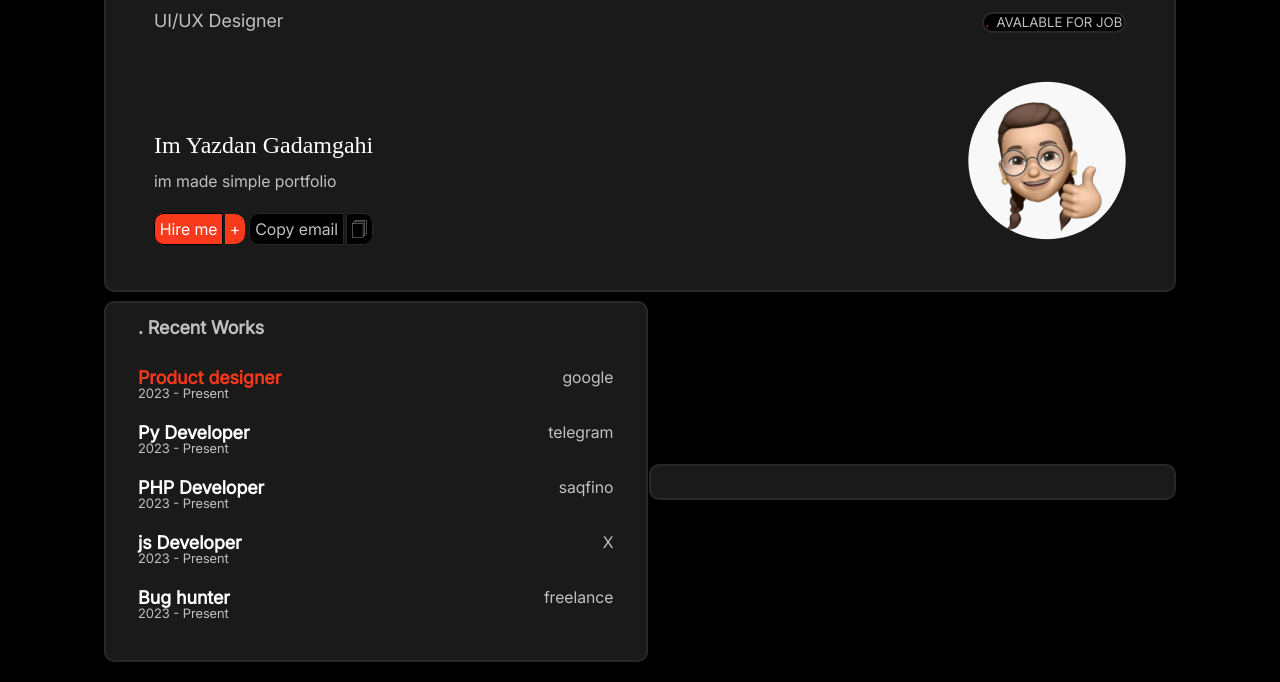
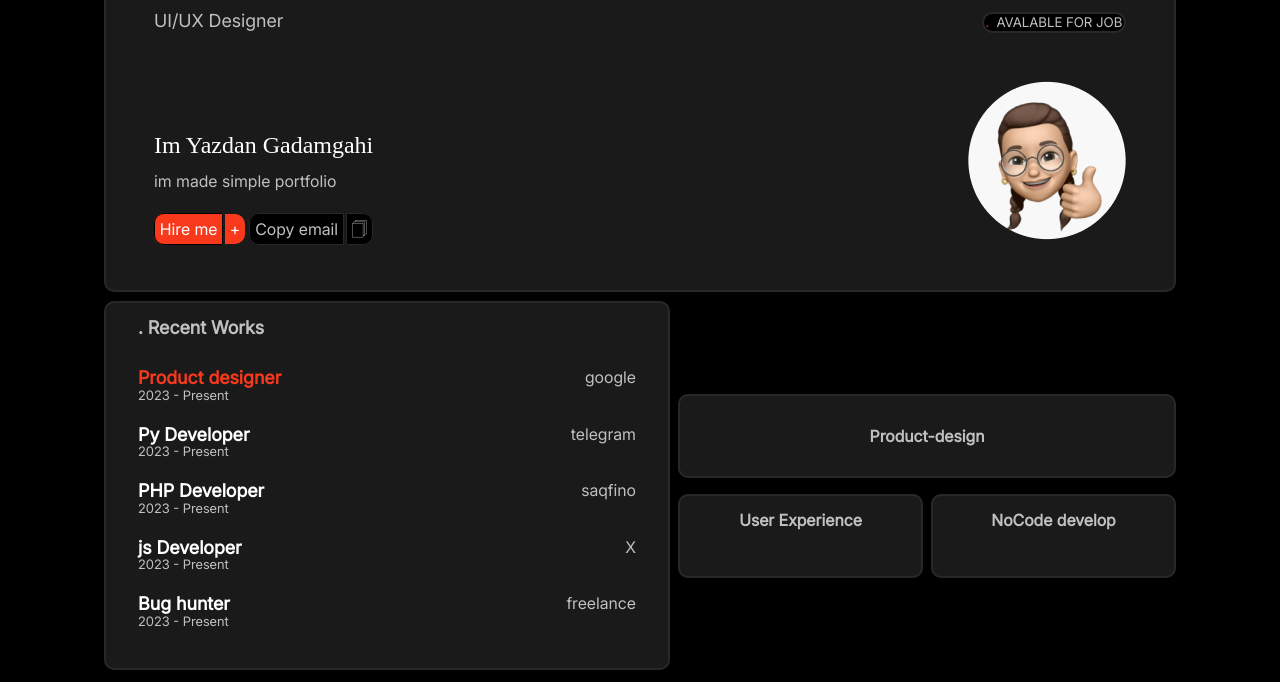
Before and after one commit to yazdanghadamgahi/portfolio, a plain HTML site: page index.html in a window 1280 px wide. Shown: the part 118-800 px from the top of the page. Drawn offline with Linux system fonts and the light colour scheme; a web font is replaced by a local one.

Commit message:
body btm right done

```diff
--- a/index.html
+++ b/index.html
@@ -36,7 +36,7 @@
                     <a class="Copy-email margin-top-1rem">Copy email</a><a class="🗍 margin-top-1rem">🗍</a>
                 </div>
                 <div class="top-main_wrapper_right">
-                    <img src="./images/png/Ellipse 61.png" alt="icon">
+                    <img src="./images/png/Ellipse 61.png" alt="icon" class="main-icon">
                 </div>
             </div>
         </div>
@@ -92,7 +92,15 @@
                         </div>
                     </div>
             </div>
-            <div class="body-btm_right"></div>
+            <div class="body-btm_right">
+                <div class="Product-design">
+                    <h1 class="Product-design_txt">Product-design</h1>
+                </div>
+                <div class="user-develop">
+                    <div class="user-exprience">User Experience</div>
+                    <div class="nocode-develop">NoCode develop</div>
+                </div>
+            </div>
         </div>
     </div>
 </body>
--- a/styles/app.css
+++ b/styles/app.css
@@ -155,7 +155,7 @@ header{
 /*body btm*/
 .body-btm{
     display: flex;
-    margin-top: 0.5rem;
+    margin-top: .5rem;
     margin-left: 6.5rem;
     margin-right: 6.5rem;
 }
@@ -165,7 +165,7 @@ header{
     flex-direction: row;
     align-items:center;
     width: 100%;
-    gap: 1px;
+    gap: .5rem;
 
 }
 .body-btm_left{
@@ -180,13 +180,6 @@ header{
 
 }
 .body-btm_right{
-
-    border: 0.125rem solid var(--radius);
-    border-radius: 10px;
-    padding: 1rem 1.5rem;
-    background-color: var(--box_black);
-    color: var(--font);
-    font-family: "inter-Regular";
     width: 100%;
 }
 .recent-worke{
@@ -200,18 +193,18 @@ header{
     justify-content: space-between;
     margin-bottom: 1.5rem;
 }
-.recent-worke-left{
 
-}
 .Product-designer{
     font-size: large;
     font-weight: bold;
     color: var(--orange);
+    margin-bottom: 0.1rem;
 }
 .title-job{
     font-size: large;
     font-weight: bold;
     color: var(--white);
+    margin-bottom: 0.1rem;
 }
 .Product-designer_time{
     font-size: small;
@@ -219,3 +212,61 @@ header{
 .recent-worke-right{
 
 }
+.Product-design{
+    border: 0.125rem solid var(--radius);
+    border-radius: 10px;
+    padding: 1rem 1.5rem;
+    background-color: var(--box_black);
+    color: var(--font);
+    font-family: "inter-Regular";
+    font-weight: bold ;
+    margin: 0 auto;
+    display: flex;
+    justify-content: center;
+    justify-content: center;
+    text-align: center;
+    height: 3rem;
+}
+.Product-design_txt{
+    align-self: center;
+}
+.user-develop{
+    margin-top: 1rem;
+    display:flex ;
+    justify-content: center;
+    width: 100%;
+    gap: .5rem;
+}
+.user-exprience{
+    border: 0.125rem solid var(--radius);
+    border-radius: 10px;
+    padding: 1rem 1.5rem;
+    background-color: var(--box_black);
+    color: var(--font);
+    font-family: "inter-Regular";
+    font-weight: bold ;
+    margin: 0 auto;
+    display: flex;
+    justify-content: center;
+    justify-content: center;
+    text-align: center;
+    height: 3rem;
+    width: 100%;
+
+}
+.nocode-develop{
+    border: 0.125rem solid var(--radius);
+    border-radius: 10px;
+    padding: 1rem 1.5rem;
+    background-color: var(--box_black);
+    color: var(--font);
+    font-family: "inter-Regular";
+    font-weight: bold ;
+    margin: 0 auto;
+    display: flex;
+    justify-content: center;
+    justify-content: center;
+    text-align: center;
+    height: 3rem;
+    width: 100%;
+}
```
